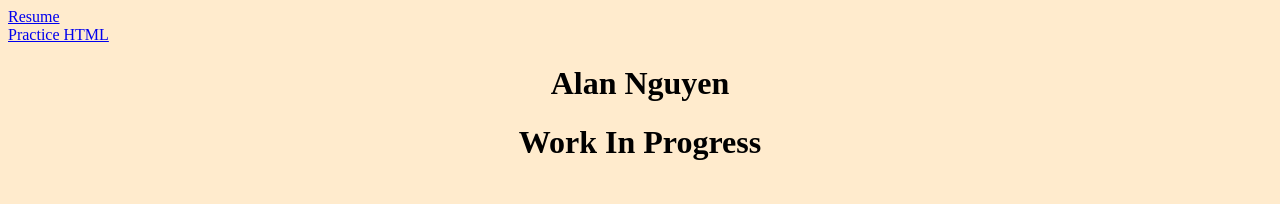
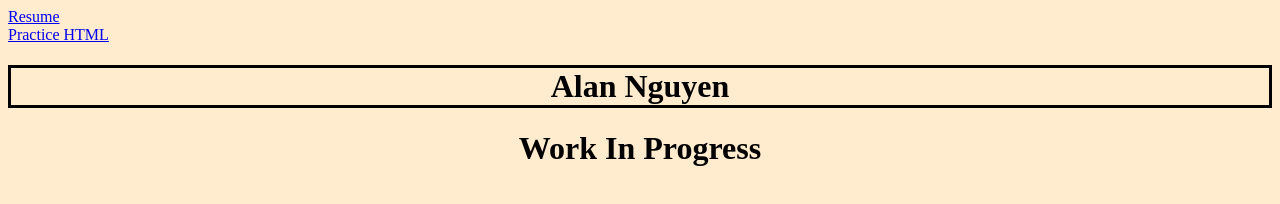
Before and after one commit to NonnieNguyen/NonnieNguyen.github.io, a plain HTML site: page index.html in a window 1280 px wide. Drawn offline with Linux system fonts and the light colour scheme.

Commit message:
Added styles.cc
separate page for CSS, instead of inside html pages

```diff
--- a/index.html
+++ b/index.html
@@ -1,11 +1,14 @@
+
 <!DOCTYPE html>
 <html>
-    <head style="text-align:left;">
-        <a href="resume.html">Resume</a><br>
-        <a href="practice.html">Practice HTML</a><br>
-        <h1 style = "text-align: center">Alan Nguyen</h1>
+    <head>
+        <link rel="stylesheet" href ="styles.css">
+        <title>Alan Nguyen: Main Page </title>
     </head>
-<body style="background-color: blanchedalmond">
-<h1 style = "text-align: center">Work In Progress</h1>
+<body>
+    <a href="resume.html">Resume</a><br>
+    <a href="practice.html">Practice HTML</a><br>
+    <h1 style = "text-align: center; border-style:solid" >Alan Nguyen</h1>
+    <h1 style = "text-align: center">Work In Progress</h1>
 </body>
 </html>
--- /dev/null
+++ b/styles.css
@@ -0,0 +1,7 @@
+body{
+    background-color: blanchedalmond;
+}
+
+h1{
+
+}
```
Also changed, not shown: practice.html (+6 -3 lines), resume.html (+4 -0 lines).
